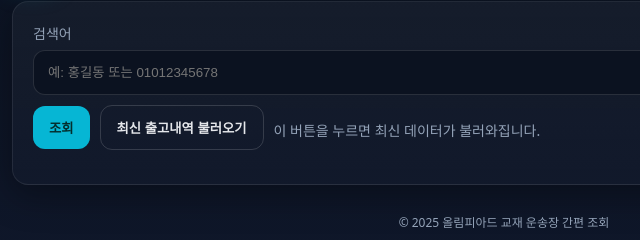
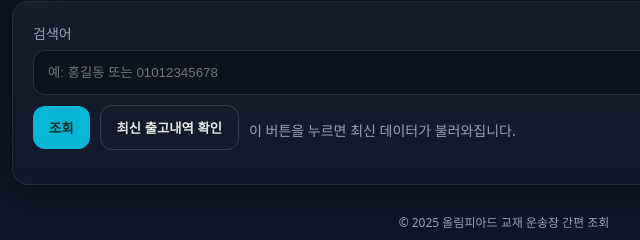
Before and after one commit to readygom/waybill-lookup, a plain HTML site: page index.html in a window 1280 px wide. Shown: the part 114-354 px from the top of the page, 136-776 px from the left. Drawn offline with Linux system fonts and the light colour scheme.

Commit message:
Update index.html

```diff
--- a/index.html
+++ b/index.html
@@ -66,8 +66,8 @@
       <div class="row" style="margin-top:6px">
         <input id="q" class="input" placeholder="예: 홍길동 또는 01012345678" />
         <button id="btnSearch" class="btn">조회</button>
-        <button id="btnRefresh" class="btn ghost" title="구글 시트에서 새로 불러오기">최신 출고내역 불러오기</button>
-        <div class="hint" style="margin-top:4px"> 이 버튼을 누르면 최신 데이터가 불러와집니다.  </div>
+        <button id="btnRefresh" class="btn ghost" title="구글 시트에서 새로 불러오기">최신 출고내역 확인</button>
+        <div class="hint" style="margin-top:4px">이 버튼을 누르면 최신 데이터가 불러와집니다. </div>
 
 
       </div>
```
